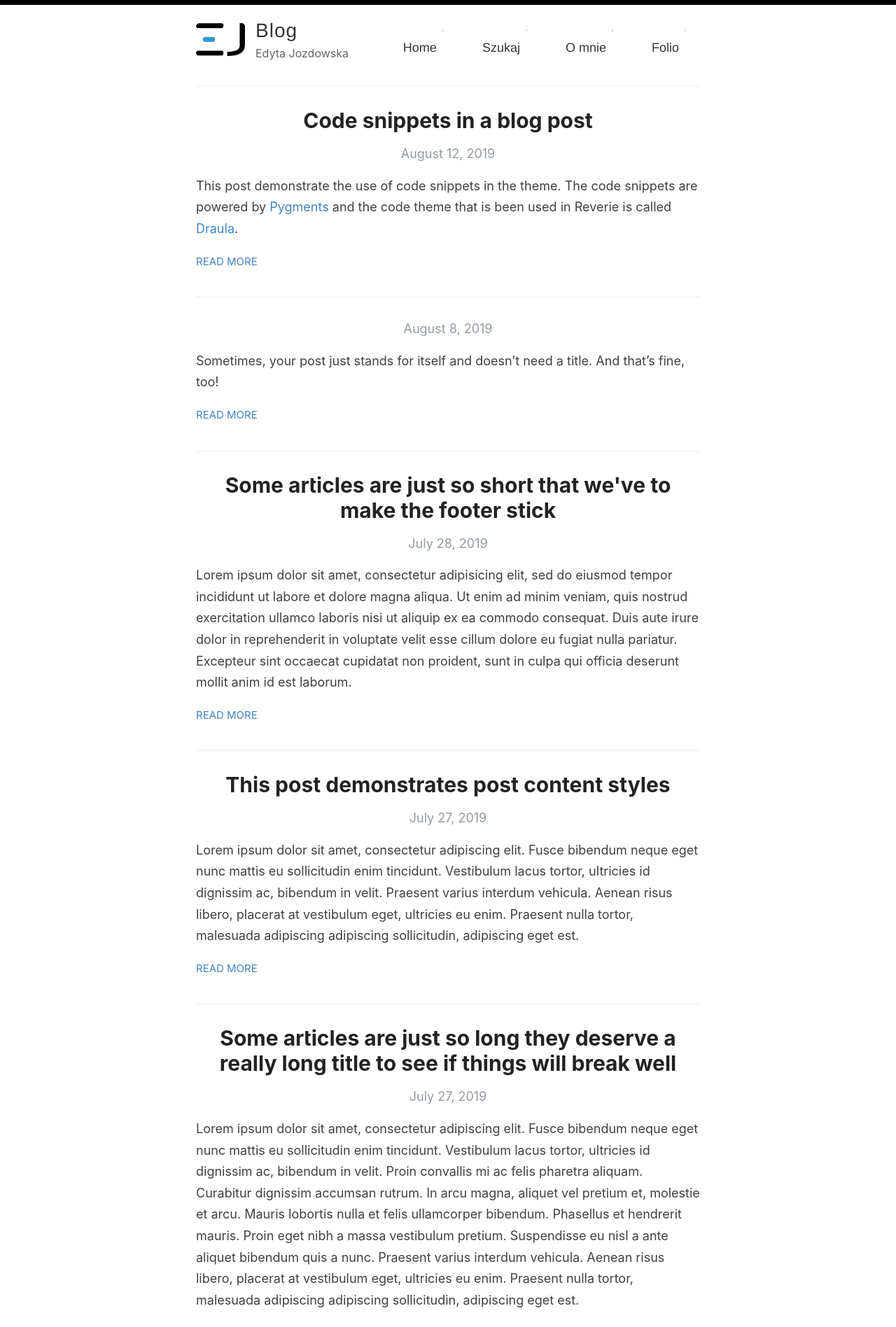
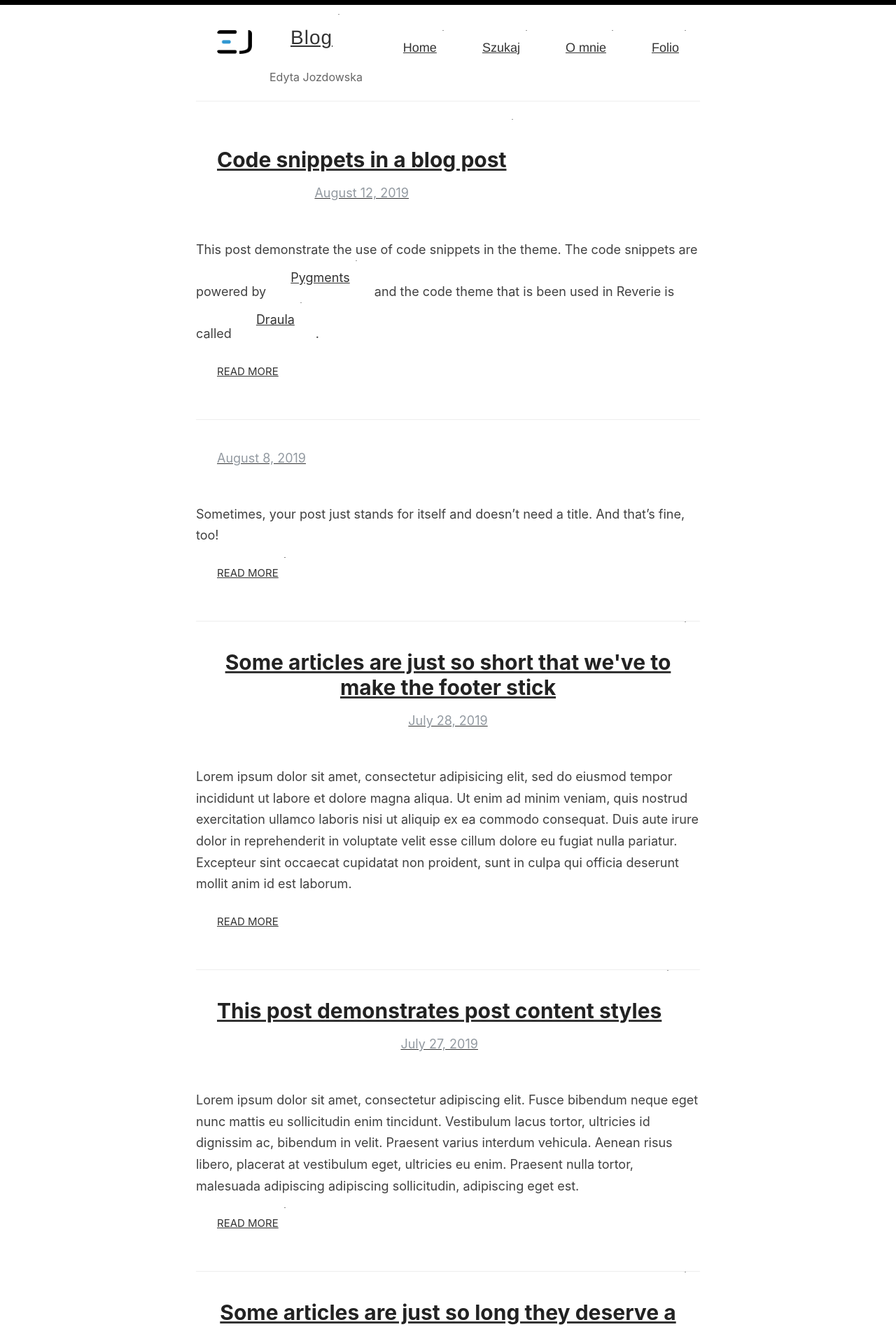
Before and after one commit to xyz-09/blog, a Jekyll site: the page built from index.html, in a window 1280 px wide. Shown: the top 1896 px of the page at 70% size. Built offline with Jekyll 4.4.1, drawn with Linux system fonts in a browser that asks for light colours; the list of posts is cut into pages by our own code.

Commit message:
all links

```diff
--- a/assets/style.css
+++ b/assets/style.css
@@ -204,13 +204,32 @@ table tr td :last-child {
 }
 
 a {
+  padding: 0 10px;
+  margin: 0 20px;
   color: #4183C4;
-  text-decoration: none;
-  cursor: pointer;
-}
-
-a:hover, a:active {
+  text-shadow: none;
+  position: relative;
+}
+
+a::before {
+  position: absolute;
+  top: 0;
+  left: 0;
+  overflow: hidden;
+  padding: 0 10px;
   color: #4183C4;
+  content: attr(data-hover);
+  -webkit-transition: .3s ease-out;
+  transition: .3s ease-out;
+  -webkit-transform: scale(1.4);
+          transform: scale(1.4);
+  opacity: 0;
+}
+
+a:hover::before {
+  -webkit-transform: scale(1);
+          transform: scale(1);
+  opacity: 1;
 }
 
 ul, ol {
@@ -359,7 +378,7 @@ p > img {
   }
 }
 
-.link-effect a {
+a {
   margin: 0 20px;
   padding: 10px;
   position: relative;
@@ -370,7 +389,7 @@ p > img {
   color: #333;
 }
 
-.link-effect a span::before {
+a span::before {
   width: 100%;
   height: 2px;
   background: #000;
@@ -384,7 +403,7 @@ p > img {
           transform: translateX(-100%);
 }
 
-.link-effect a span::after {
+a span::after {
   width: 100%;
   height: 2px;
   background: #000;
@@ -398,7 +417,7 @@ p > img {
           transform: translateX(100%);
 }
 
-.link-effect a::before {
+a::before {
   width: 2px;
   height: 100%;
   background: #000;
@@ -412,7 +431,7 @@ p > img {
   transition: .1s .3s;
 }
 
-.link-effect a::after {
+a::after {
   width: 2px;
   height: 100%;
   background: #000;
@@ -426,16 +445,16 @@ p > img {
   transition: .1s .1s;
 }
 
-.link-effect a:hover {
+a:hover {
   color: #000;
 }
 
-.link-effect a:hover::before, .link-effect a:hover::after {
+a:hover::before, a:hover::after {
   -webkit-transform: translateX(0);
           transform: translateX(0);
 }
 
-.link-effect a:hover span::before, .link-effect a:hover span::after {
+a:hover span::before, a:hover span::after {
   -webkit-transform: translateX(0);
           transform: translateX(0);
 }
```
Also changed, not shown: assets/style.scss (+5 -5 lines), 1 other file.
